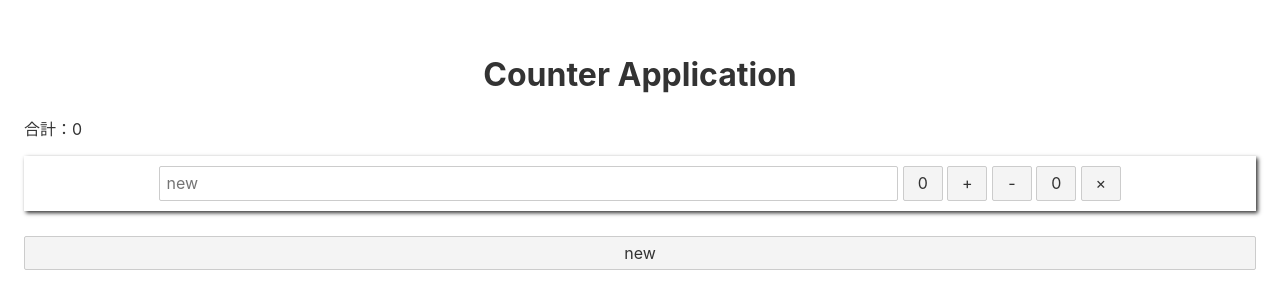
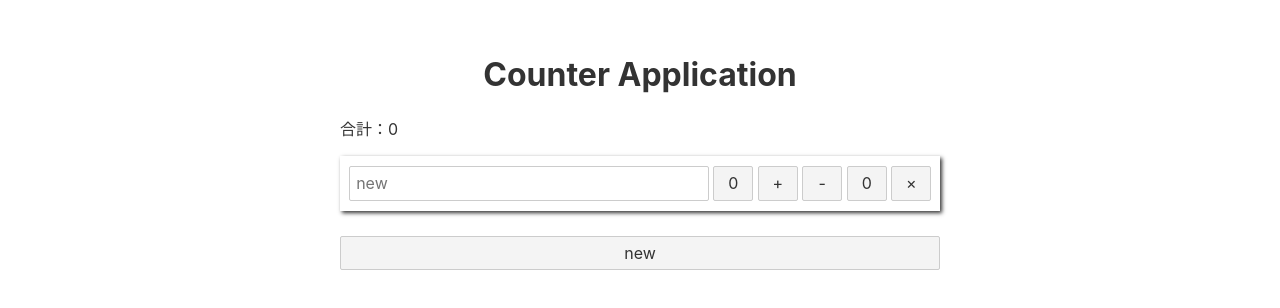
Before and after one commit to ymataku/Counterapp, a Svelte app: page / in a window 1280 px wide. Shown: the top 308 px of the page. Built offline with nearby package versions, Linux system fonts and the light colour scheme.

Commit message:
make it better

```diff
--- a/src/App.svelte
+++ b/src/App.svelte
@@ -11,12 +11,8 @@
   main {
   text-align: center;
   padding: 1em;
-  max-width: 240px;
+  max-width: 600px;
   margin: 10px auto;
   }
-  @media (min-width: 640px) {
-		main {
-			max-width: none;
-		}
-	}
+
 </style>
```
